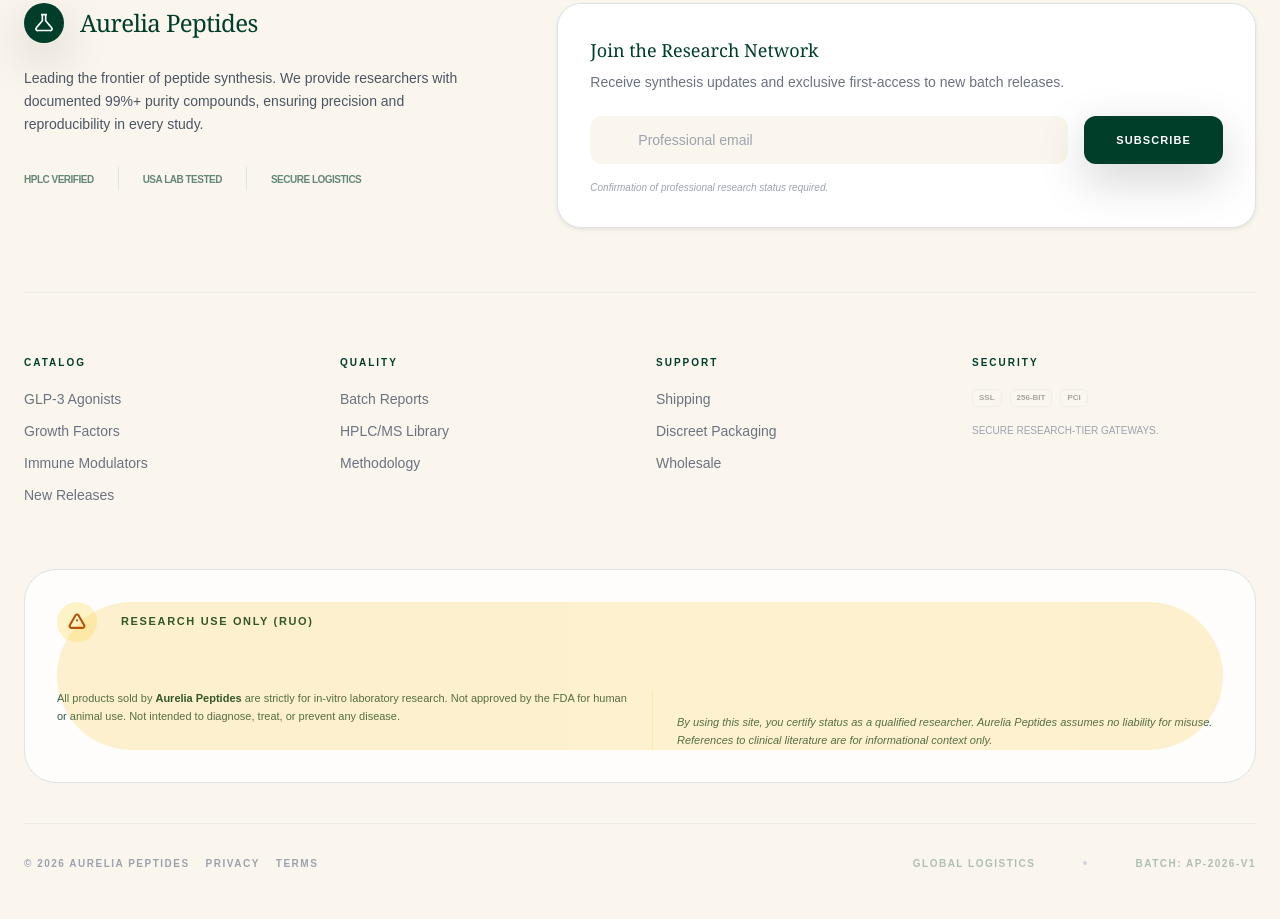
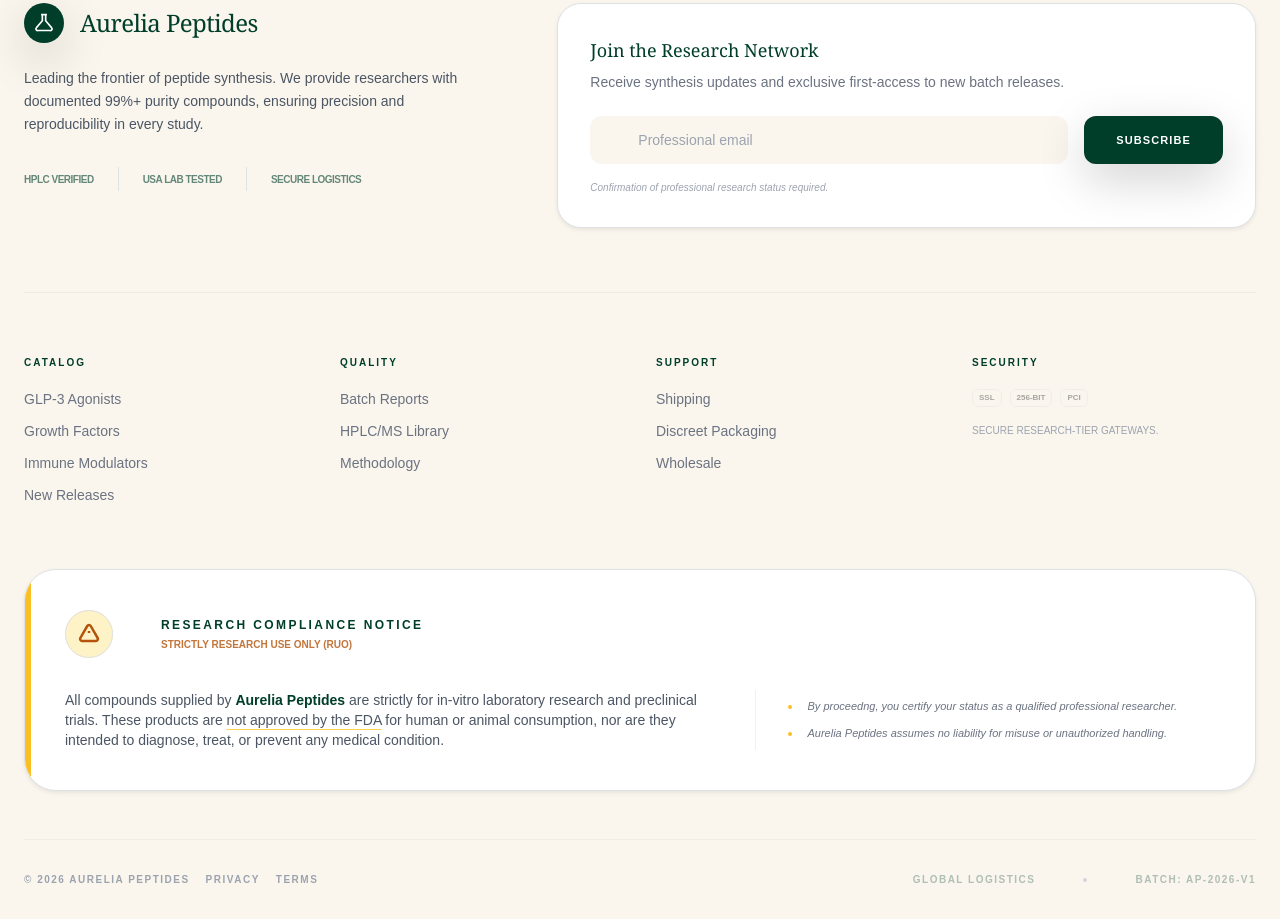
Before and after one commit to Tayyab-103/peptide--html-, a plain HTML site: page index.html in a window 1280 px wide. Shown: the part 8800-9719 px from the top of the page. Drawn offline with nearby package versions, Linux system fonts and the light colour scheme.

Commit message:
footer improtant accnouncement section set

```diff
--- a/index.html
+++ b/index.html
@@ -10,12 +10,14 @@
     <!-- Open Graph / Facebook -->
     <meta property="og:type" content="website">
     <meta property="og:title" content="PureOne Peptides - Premium Research Peptides">
-    <meta property="og:description" content="Premium pharmaceutical-grade peptide supplements. Lab-tested, clinically formulated, science-backed results.">
+    <meta property="og:description"
+        content="Premium pharmaceutical-grade peptide supplements. Lab-tested, clinically formulated, science-backed results.">
     <meta property="og:image" content="product-peek.jpg">
     <!-- Twitter -->
     <meta property="twitter:card" content="summary_large_image">
     <meta property="twitter:title" content="PureOne Peptides - Premium Research Peptides">
-    <meta property="twitter:description" content="Premium pharmaceutical-grade peptide supplements. Lab-tested, clinically formulated, science-backed results.">
+    <meta property="twitter:description"
+        content="Premium pharmaceutical-grade peptide supplements. Lab-tested, clinically formulated, science-backed results.">
     <meta property="twitter:image" content="product-peek.jpg">
     <title>PureOne Peptides - Premium Research Peptides</title>
     <link rel="icon" type="image/jpeg" href="product-peek.jpg">
@@ -1480,7 +1482,8 @@
         <div class="w-full max-w-5xl">
             <div class="mb-10">
                 <h2 class="text-3xl font-semibold text-neutral-900 text-center md:text-start mb-4">Most asked FAQ's</h2>
-            <p class="text-neutral-800 max-w-[416px] text-sm text-center md:text-start mx-auto md:mx-0">We're here to help you and solve doubts. Find answers to the most common questions below.</p>
+                <p class="text-neutral-800 max-w-[416px] text-sm text-center md:text-start mx-auto md:mx-0">We're here
+                    to help you and solve doubts. Find answers to the most common questions below.</p>
             </div>
 
             <div id="faqs" class="grid grid-cols-1 md:grid-cols-2 gap-x-8 gap-y-4">
@@ -1550,7 +1553,7 @@
     <footer class="bg-[#FAF6EE] border-t border-[#003E2A]/10 pt-12 md:pt-20 pb-8 px-4 sm:px-6 font-sans">
         <div class="max-w-7xl mx-auto">
 
-            <!-- TOP SECTION: Newsletter & Brand (Stacks on Mobile) -->
+            <!-- TOP SECTION: Newsletter & Brand -->
             <div class="grid grid-cols-1 lg:grid-cols-12 gap-10 lg:gap-12 pb-12 md:pb-16 border-b border-[#003E2A]/5">
 
                 <!-- Brand & Mission -->
@@ -1563,16 +1566,16 @@
                                     d="M10 2v7.31L3 17.5A2 2 0 0 0 4.73 21h14.54A2 2 0 0 0 21 17.5l-7-8.19V2M8.5 2h7" />
                             </svg>
                         </div>
-                        <span
-                            class="text-xl md:text-2xl font-serif text-[#003E2A] tracking-tight whitespace-nowrap">Aurelia
-                            Peptides</span>
+                        <span class="text-xl md:text-2xl font-serif text-[#003E2A] tracking-tight whitespace-nowrap">
+                            Aurelia Peptides
+                        </span>
                     </div>
                     <p class="text-gray-600 leading-relaxed text-sm max-w-md">
                         Leading the frontier of peptide synthesis. We provide researchers with documented 99%+ purity
                         compounds, ensuring precision and reproducibility in every study.
                     </p>
 
-                    <!-- Trust Badges (Horizontal scrollable on tiny mobile) -->
+                    <!-- Trust Badges -->
                     <div class="flex items-center gap-4 md:gap-6 pt-2 overflow-x-auto pb-2 no-scrollbar opacity-60">
                         <span
                             class="text-[9px] md:text-[10px] font-black uppercase tracking-tighter whitespace-nowrap">HPLC
@@ -1650,44 +1653,70 @@
                 </div>
             </div>
 
-            <!-- LOWER SECTION: Animated Alert (Enhanced Mobile Layout) -->
-            <div
-                class="bg-white/80 rounded-[1.5rem] md:rounded-[2rem] p-6 md:p-8 border border-amber-200 relative overflow-hidden group mb-10">
-                <div class="absolute inset-0 bg-amber-50/20 opacity-0 group-hover:opacity-100 transition-opacity"></div>
+            <!-- IMPROVED COMPLIANCE SECTION (Important) -->
+            <div
+                class="bg-white border border-amber-200 rounded-[1.5rem] md:rounded-[2rem] p-6 md:p-10 relative overflow-hidden group mb-12 shadow-sm">
+                <!-- Side accent bar -->
+                <div class="absolute top-0 left-0 w-1.5 h-full bg-amber-400"></div>
+
                 <div class="relative z-10">
-                    <div class="flex items-start md:items-center gap-4 mb-5 md:mb-6">
-                        <div
-                            class="flex items-center justify-center w-10 h-10 rounded-full bg-amber-100 text-amber-700 shrink-0">
-                            <span class="absolute inset-0 rounded-full bg-amber-400 animate-ping opacity-20"></span>
-                            <svg class="w-5 h-5 relative z-10" fill="none" stroke="currentColor" viewBox="0 0 24 24"
+                    <!-- Header with ISOLATED Icon Pulse -->
+                    <div class="flex items-center gap-5 mb-8">
+                        <div class="relative flex items-center justify-center shrink-0 w-12 h-12">
+                            <!-- ONLY this circle blinks -->
+                            <span class="absolute inset-0 rounded-full bg-amber-400 animate-ping opacity-40"></span>
+
+                            <!-- The Icon Container remains solid -->
+                            <div
+                                class="relative w-12 h-12 rounded-full bg-amber-100 text-amber-700 flex items-center justify-center border border-amber-200">
+                                <svg class="w-6 h-6" fill="none" stroke="currentColor" viewBox="0 0 24 24"
                                     stroke-width="2.5">
                                     <path
                                         d="M12 9v2m0 4h.01m-6.938 4h13.856c1.54 0 2.502-1.667 1.732-3L13.732 4c-.77-1.333-2.694-1.333-3.464 0L3.34 16c-.77 1.333.192 3 1.732 3z" />
                                 </svg>
                             </div>
-                        <div>
-                            <h5 class="text-[11px] font-black uppercase tracking-[0.15em] text-[#003E2A]">Research Use
-                                Only (RUO)</h5>
-                            <p class="text-[9px] font-bold text-amber-700/70 uppercase md:hidden">Legal Compliance</p>
-                        </div>
-                    </div>
-
-                    <div class="grid grid-cols-1 md:grid-cols-2 gap-6 text-[11px] text-gray-500 leading-relaxed">
-                        <p>
-                            All products sold by <span class="font-bold text-[#003E2A]">Aurelia Peptides</span> are
-                            strictly for in-vitro laboratory research. Not approved by the FDA for human or animal use.
-                            Not intended to diagnose, treat, or prevent any disease.
-                        </p>
-                        <p class="border-t md:border-t-0 md:border-l border-amber-100 pt-4 md:pt-0 md:pl-6 italic">
-                            By using this site, you certify status as a qualified researcher. Aurelia Peptides assumes
-                            no liability for misuse. References to clinical literature are for informational context
-                            only.
-                        </p>
-                    </div>
-                </div>
-            </div>
-
-            <!-- COPYRIGHT BOTTOM (Responsive Flex) -->
+                        </div>
+
+                        <div class="space-y-1">
+                            <h5 class="text-xs font-black uppercase tracking-[0.2em] text-[#003E2A]">Research Compliance
+                                Notice</h5>
+                            <p class="text-[10px] font-bold text-amber-700/80 uppercase">Strictly Research Use Only
+                                (RUO)</p>
+                        </div>
+                    </div>
+
+                    <!-- Legal Text Columns -->
+                    <div class="grid grid-cols-1 md:grid-cols-12 gap-8">
+                        <div class="md:col-span-7">
+                            <p class="text-xs md:text-sm text-gray-600 leading-relaxed">
+                                All compounds supplied by <span class="font-bold text-[#003E2A]">Aurelia Peptides</span>
+                                are strictly for in-vitro laboratory research and preclinical trials. These products are
+                                <span class="underline decoration-amber-300 underline-offset-4">not approved by the
+                                    FDA</span> for human or animal consumption, nor are they intended to diagnose,
+                                treat, or prevent any medical condition.
+                            </p>
+                        </div>
+
+                        <div
+                            class="md:col-span-5 flex flex-col justify-center border-t md:border-t-0 md:border-l border-amber-100 pt-6 md:pt-0 md:pl-8">
+                            <div class="space-y-3">
+                                <div class="flex items-start gap-3">
+                                    <div class="w-1 h-1 rounded-full bg-amber-400 mt-1.5 shrink-0"></div>
+                                    <p class="text-[11px] text-gray-500 italic leading-snug">By proceedng, you certify
+                                        your status as a qualified professional researcher.</p>
+                                </div>
+                                <div class="flex items-start gap-3">
+                                    <div class="w-1 h-1 rounded-full bg-amber-400 mt-1.5 shrink-0"></div>
+                                    <p class="text-[11px] text-gray-500 italic leading-snug">Aurelia Peptides assumes no
+                                        liability for misuse or unauthorized handling.</p>
+                                </div>
+                            </div>
+                        </div>
+                    </div>
+                </div>
+            </div>
+
+            <!-- COPYRIGHT BOTTOM -->
             <div
                 class="pt-8 border-t border-[#003E2A]/5 flex flex-col md:flex-row justify-between items-center gap-6 text-[9px] md:text-[10px] font-black uppercase tracking-[0.15em] text-gray-400 text-center md:text-left">
                 <div class="flex flex-wrap justify-center gap-3 md:gap-5">
```
Lines whose indentation alone changed are shown as unchanged.
